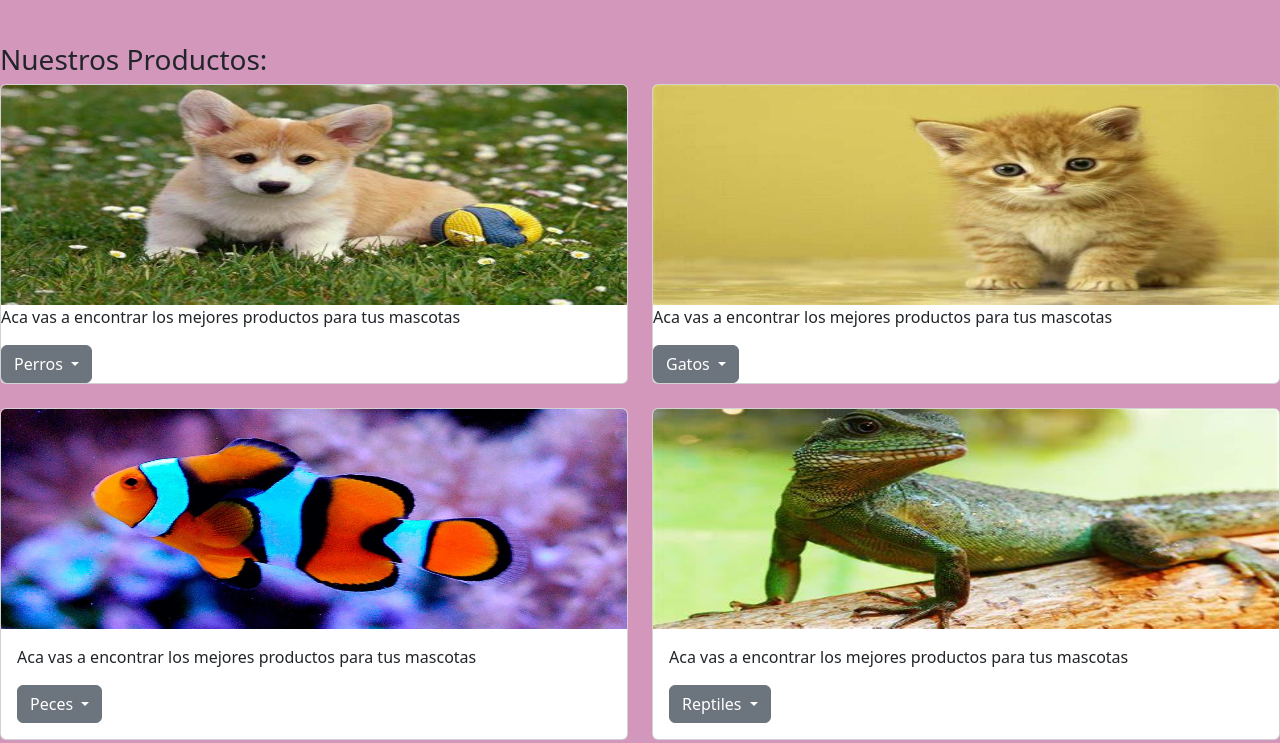
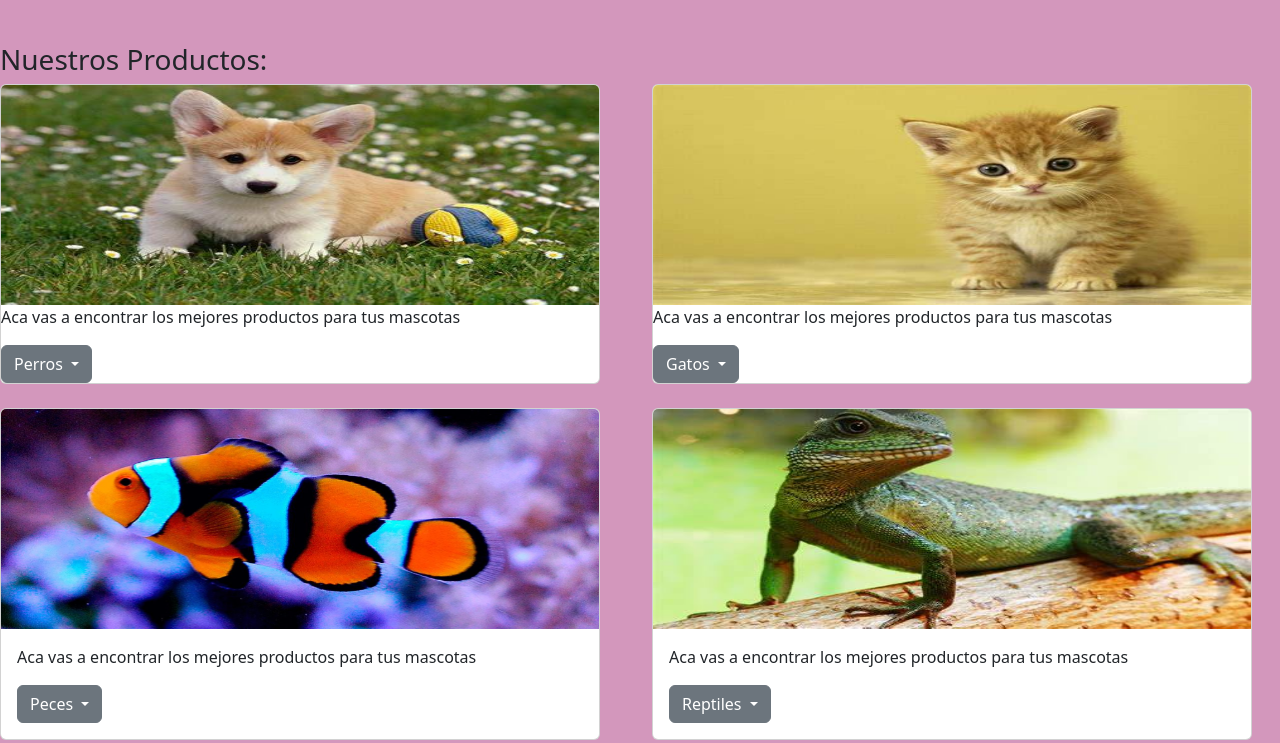
Before and after one commit to LucassAlbornoz/preentrega2-lucasalbornoz, a plain HTML site: page index.html in a window 1280 px wide. Shown: the part 1007-1750 px from the top of the page. Drawn offline with nearby package versions, Linux system fonts and the light colour scheme; a web font is replaced by a local one.

Commit message:
Fin del Commit

```diff
--- a/styles/styles.css
+++ b/styles/styles.css
@@ -64,9 +64,9 @@ h3 {
 }
 
 
-.card-img-top {
-    width: 150px;
-    height: 220px;
+.card {
+    width: 600px;
+    height: 600px;
 }
 
 
```
Also changed, not shown: pages/nosotros.html (+3 -3 lines).
